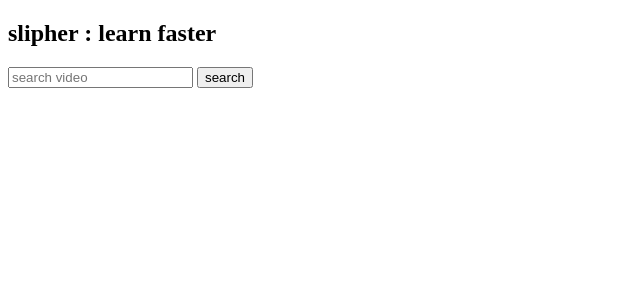
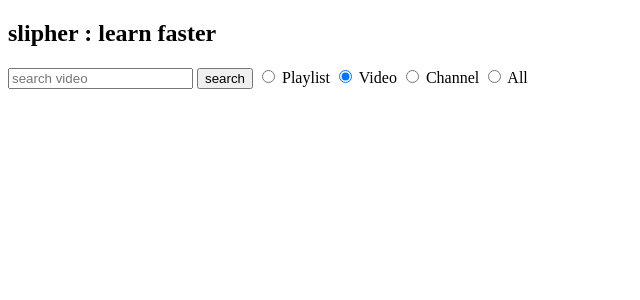
Before and after one commit to Dagi4g/slipher, a Django app: page / in a window 1280 px wide. Shown: the top 300 px of the page, without its empty margins (0-640 px from the left). Run offline with Django 5.2, Linux system fonts and the light colour scheme.

Commit message:
Add search functionality with video type selection and playlist results template
- Enhanced home.html with search form including video type options (video, playlist, channel, all).
- Implemented dynamic display of video length selection based on chosen type.
- Created playlist_result.html to display search results for playlists.
- Updated search view in views.py to handle different search types and return appropriate results.
- Modified video_search function to accept video length parameter.

```diff
--- a/slipher_video/templates/slipher_video/home.html
+++ b/slipher_video/templates/slipher_video/home.html
@@ -6,14 +6,45 @@
  initial-scale=1.0">
     <title>Slipher</title>
 </head>
-<body>
+	<body>
 	<h2> slipher : learn faster </h2>
 	<form method="get" action="{% url 'slipher_video:search' %}">
 		<input type='search' name='q' placeholder="search video">
 		<button type='submit' name>search</button>
 
+		<input type="radio" name="type" id="playlist" value="playlist">
+		<label for="playlist">Playlist</label>
+		<input type="radio" name="type" id="video" value="video" checked>
+		<label for="video">Video</label>
+		<input type="radio" name="type" id="channel" value="channel">
+		<label for="channel">Channel</label>
+		<input type="radio" name="type" id="all" value="all">
+		<label for="all">All</label>
+
+		<div id="video-length" class="options" style="display: none;">
+			<label for="video-length">Video Length:</label>
+			<select name="video_length" id="video-length-select" action="{% url 'slipher_video:search' %}">
+				<option value="short">Short</option>
+				<option value="medium">Medium</option>
+				<option value="long">Long</option>
+				<button type="submit">Search</button>
+			</select>		</div>
 	</form>
+	<script>
+		document.querySelectorAll('input[name="type"]').forEach((elem) => {
+			elem.addEventListener("change", function(event) {
+				const videoLengthDiv = document.getElementById("video-length");
+				if (event.target.value === "video") {
+					videoLengthDiv.style.display = "block";
+				} else {
+					videoLengthDiv.style.display = "none";
+				}
+			});
+		});
+	</script>
+
+
 {% block content %}{% endblock content %}
+</body>
 
-</body>
 </html>
--- a/slipher_video/views.py
+++ b/slipher_video/views.py
@@ -4,7 +4,7 @@ from httplib2 import ServerNotFoundError
 from django.contrib.auth.decorators import login_required
 
 
-from . import youtube_search
+from .youtube_search import (video_search,playlist_search)
 
 
 
@@ -12,17 +12,33 @@ def home(request):
     return render(request,'slipher_video/home.html')
 
 def search(request):
-    query = request.GET.get('q','')
+    video_type = request.GET.get('type','')
 
-    if query:
+    if video_type == 'video':
         try:
-            videos = youtube_search.youtube_search(query)
+            query = request.GET.get('q','')
+            video_length = request.GET.get('video_length','medium')
+            videos = video_search(query,video_length=video_length)
         except ServerNotFoundError:
             return HttpResponse("there must be a problem with the internet : check if you are connected to wifi or the data is on!")
+        template = loader.get_template('slipher_video/search_result.html')
+        context = {'videos':videos}
+        return HttpResponse(template.render(context,request))
 
-    template = loader.get_template('slipher_video/search_result.html')
-    context = {'videos':videos}
-    return HttpResponse(template.render(context,request))
+    elif video_type == 'playlist':
+        try :
+            query = request.GET.get('q','')
+            playlists = playlist_search(query)
+        except ServerNotFoundError:
+            return HttpResponse("there must be a problem with the internet : check if you are connected to wifi or the data is on!")
+        template = loader.get_template('slipher_video/playlist_result.html')
+        context = {'playlists':playlists}
+        return HttpResponse(template.render(context,request))
+
+    elif video_type == 'channel':
+        return HttpResponse("channel search is not implemented yet")
+    elif video_type == 'all':
+        return HttpResponse("all search is not implemented yet")
 
 def watch_video(request,video_id):
     return render(request,"slipher_video/watch_video.html",{"video_id":video_id})
--- a/slipher_video/youtube_search.py
+++ b/slipher_video/youtube_search.py
@@ -9,16 +9,27 @@ DEVELOPER_KEY = 'AIzaSyBS85UF62S4K1dp59pdSHnIFPX_Yhov1P4'
 YOUTUBE_API_SERVICE_NAME = 'youtube'
 YOUTUBE_API_VERSION = 'v3'
 
-def youtube_search(args):
+def video_search(query, video_length='medium'):
     youtube = build(YOUTUBE_API_SERVICE_NAME,YOUTUBE_API_VERSION,developerKey=DEVELOPER_KEY)
-    search_result = youtube.search().list(q=args,
+    search_result = youtube.search().list(q=query,
                                  part = 'snippet',
                                  videoCategoryId=27,
                                  type='video',
-                                 videoDuration='medium',
+                                 videoDuration=video_length,
                                 maxResults=50).execute()
-    test = FilterVideo(search_result,args)
-    return test.build()
+    videos = FilterVideo(search_result,args)
+    return videos.build()
+
+def playlist_search(query):
+    youtube = build(YOUTUBE_API_SERVICE_NAME,YOUTUBE_API_VERSION,developerKey=DEVELOPER_KEY)
+    search_result = youtube.search().list(q=query,
+                                 part = 'snippet',
+                                 type='playlist',
+                                 maxResults=50).execute()
+    playlists = FilterVideo(search_result,args)
+    return playlists.build()
+
+
 
 if __name__=='__main__':
     parser = argparse.ArgumentParser()
```
Also changed, not shown: slipher_video/templates/slipher_video/playlist_result.html (added, +15 -0 lines), slipher_video/templates/slipher_video/preference.html (added).
